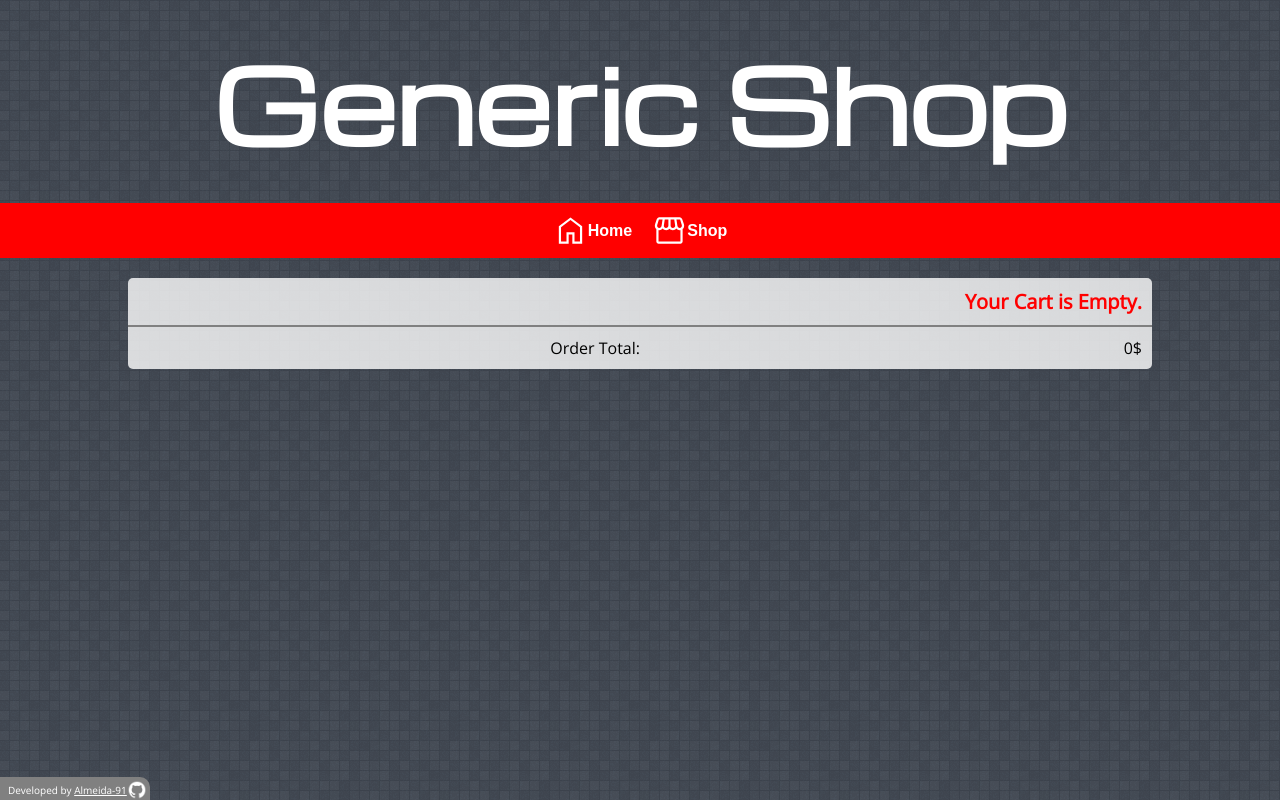
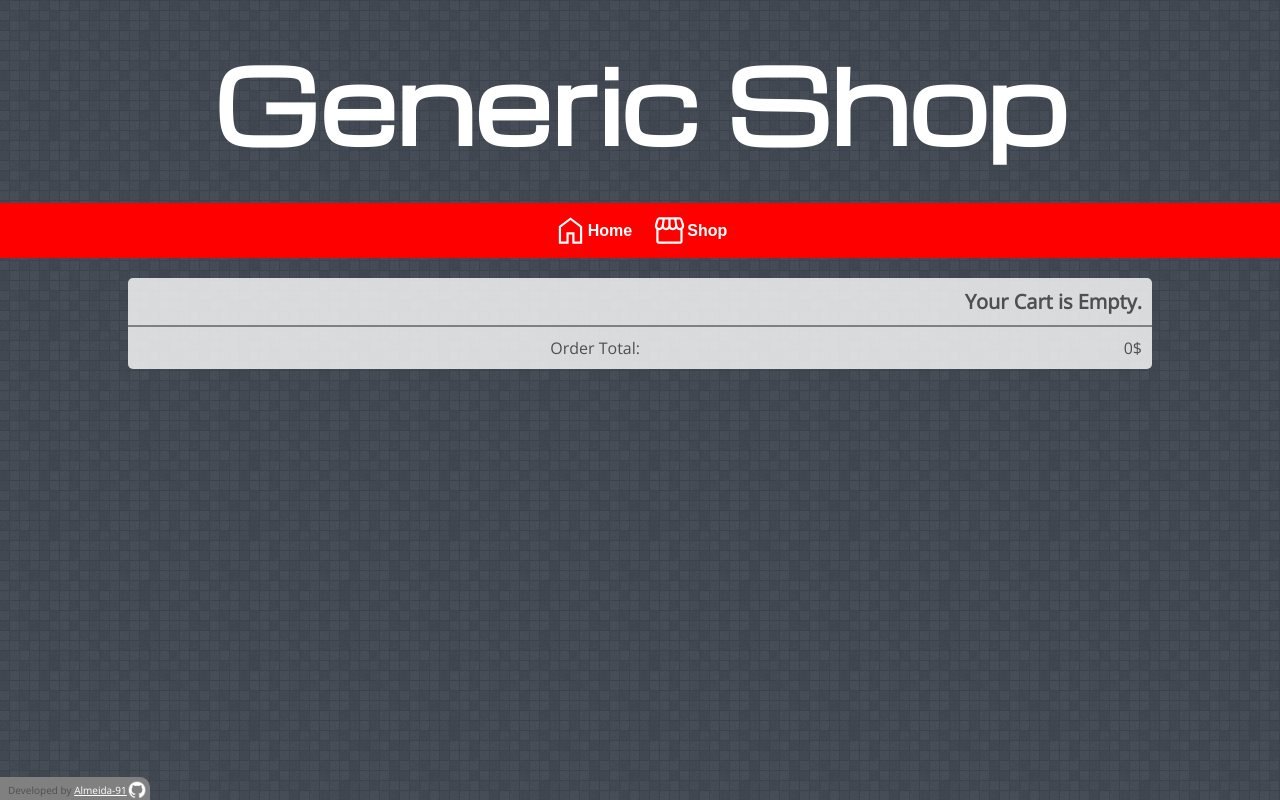
Before and after one commit to almeida-91/shopping-cart, a React (Create React App) app: page /shopping-cart/cart in a window 1280 px wide. Built offline with nearby package versions, Linux system fonts and the light colour scheme.

Commit message:
Clean code and fix tests

```diff
--- a/package.json
+++ b/package.json
@@ -46,5 +46,11 @@
   },
   "devDependencies": {
     "prettier": "^2.7.1"
+  },
+  "jest": {
+    "moduleNameMapper": {
+      "\\.(jpg|ico|jpeg|png|gif|eot|otf|webp|svg|ttf|woff|woff2|mp4|webm|wav|mp3|m4a|aac|oga)$": "<rootDir>/mocks/fileMock.js",
+      "\\.(css|less)$": "<rootDir>/mocks/fileMock.js"
+    }
   }
 }
--- a/src/components/Cart.js
+++ b/src/components/Cart.js
@@ -1,11 +1,10 @@
-import { getToPathname } from "@remix-run/router";
 import React from "react";
 import "./cart.css";
 
 const Cart = () => {
   let cart = [];
   let str = sessionStorage.getItem("currentcart");
-  console.log(str);
+
   if (str != null) {
     cart = JSON.parse(str);
   }
@@ -21,12 +20,12 @@ const Cart = () => {
       <p>{item.cartItem.name}</p>
       <p>{item.itemQuantity}</p>
       <p>{item.cartItem.price}$</p>
-      <p>{item.itemQuantity * item.cartItem.price}$</p>
+      <p>{(item.itemQuantity * item.cartItem.price).toFixed(2)}$</p>
     </div>
   ));
 
   let topRow;
-  if (cart.length == 0) {
+  if (cart.length === 0) {
     topRow = (
       <div className="emptyCart checkoutTop checkoutTable">
         <p>Your Cart is Empty.</p>
--- a/src/components/RouteSwitch.js
+++ b/src/components/RouteSwitch.js
@@ -21,11 +21,8 @@ const RouteSwitch = (props) => {
       </div>
       <Routes>
         <Route path="/" element={<HomePage />} />
-        <Route path="/shop" element={<Shop shopCart={props.currentCart} />} />
-        <Route
-          path="/cart"
-          element={<Cart checkOutCart={props.currentCart} />}
-        />
+        <Route path="/shop" element={<Shop />} />
+        <Route path="/cart" element={<Cart />} />
       </Routes>
     </BrowserRouter>
   );
--- a/src/components/cart.css
+++ b/src/components/cart.css
@@ -10,6 +10,7 @@
 p {
     width: 100%;
     text-align: end;
+    color: rgb(79, 79, 79);
 }
 
 .checkoutTable:first-of-type {
@@ -17,7 +18,6 @@ p {
     border-top-right-radius: 5px;
     font-size: 20px;
     font-weight: 600;
-    color: red;
     border-bottom: 1px solid gray;
 }
 
--- a/src/components/home.css
+++ b/src/components/home.css
@@ -3,6 +3,7 @@
     margin-top: 20px;
     width: 80%;
     font-size: xx-large;
+    color: white;
 }
 
 img {
```
Also changed, not shown: 1 other file (tests, documents, lock files or other folders).
